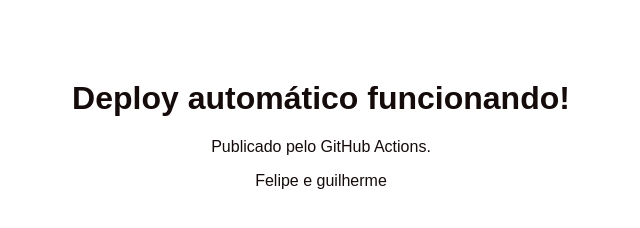
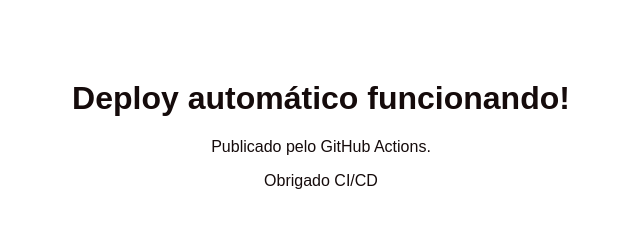
Before and after one commit to oguinunes/CI-CD-, a website: page index.html in a window 1280 px wide. Shown: the full height of the page, 319-959 px from the left. Drawn offline with Linux system fonts and the light colour scheme.

Commit message:
teste de yalm

```diff
--- a/index.html
+++ b/index.html
@@ -9,6 +9,6 @@
 <body>
   <h1> Deploy automático funcionando!</h1>
   <p>Publicado pelo GitHub Actions.</p>
-  <p id="nomes">Felipe e guilherme</p>
+  <p id="nomes">Obrigado CI/CD</p>
 </body>
 </html>
```
Also changed, not shown: .github/workflows/deploy.yml.
